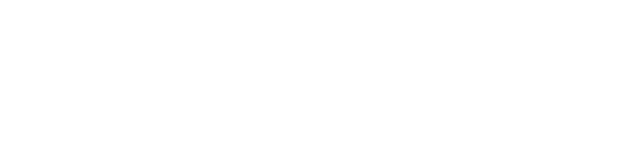
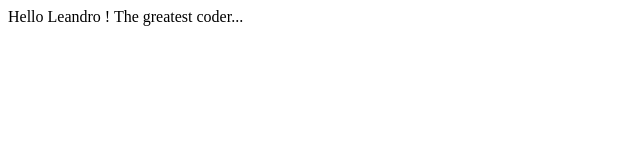
Before and after one commit to lvcasare/leandroXarthur, a plain HTML site: page index.html in a window 1280 px wide. Shown: the whole page, without its empty margins (0-640 px from the left). Drawn offline with Linux system fonts and the light colour scheme.

Commit message:
Arthur 1st commit

```diff
--- a/index.html
+++ b/index.html
@@ -7,20 +7,10 @@
   </head>
 
   <body>
+
+    Hello Leandro ! The greatest coder...
+
     <script src="https://cdn.freecodecamp.org/testable-projects-fcc/v1/bundle.js"></script>
-
-    <!--
-
-    Hello Camper!
-
-    For now, the test suite only works in Chrome!
-    Please read the README below in the JS Editor before beginning.
-    Feel free to delete this message once you have read it.
-    Good luck and Happy Coding!
-
-    - The freeCodeCamp Team
-
-    -->
     <script  src="js/index.js"></script>
   </body>
 </html>
```
